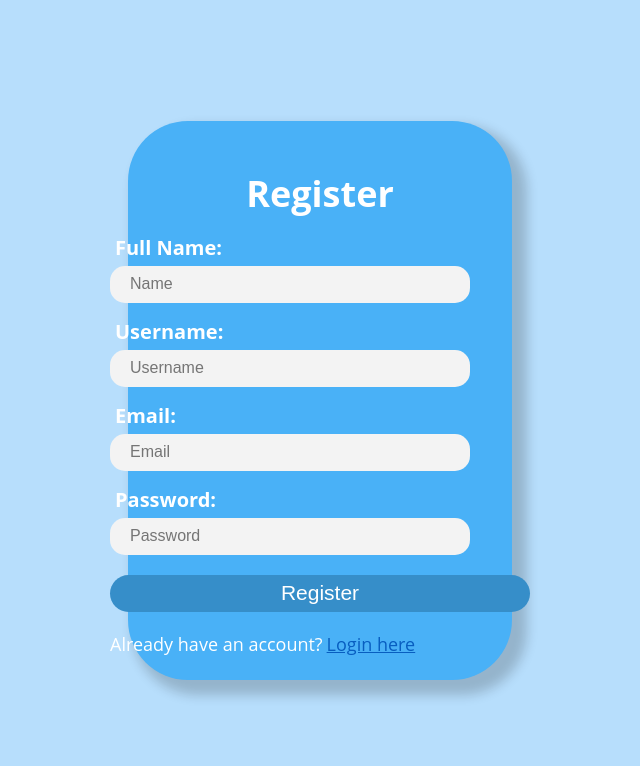
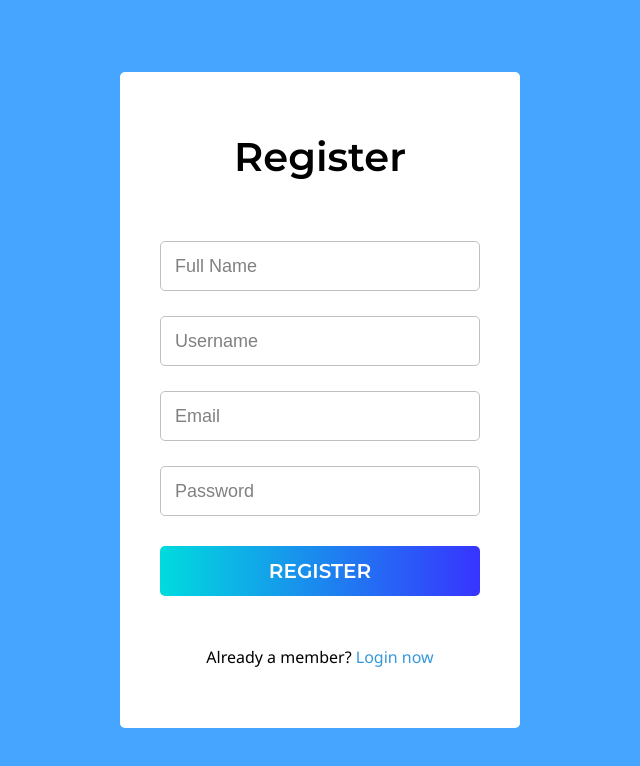
Before and after one commit to mrendi29/dental-patient-schedule, a React (Create React App) app in the folder frontend/: page /register in a window 1280 px wide. Shown: the top 766 px of the page, without its empty margins (320-960 px from the left). Built offline with nearby package versions, Linux system fonts and the light colour scheme; the HTML template or start-up script is replaced by a standard one.

Commit message:
made various UI changes to login and register components

```diff
--- a/frontend/src/App.css
+++ b/frontend/src/App.css
@@ -1,3 +1,11 @@
+@import url('https://fonts.googleapis.com/css?family=Montserrat:600|Noto+Sans|Open+Sans:400,700&display=swap');
+*{
+  margin: 0;
+  padding: 0;
+  border-radius: 5px;
+  box-sizing: border-box;
+}
+
 .App {
   text-align: center;
 }
@@ -17,109 +25,131 @@
   color: #61dafb;
 }
 
-.base-container {
-  width: 100%;
+body{
   height: 100vh;
   display: flex;
-  flex-direction: column;
   align-items: center;
-  vertical-align: top;
+  text-align: center;
+  font-family: sans-serif;
+  justify-content: center;
+  background-color: #46a6ff;
   background-size: cover;
   background-position: center;
-  background-color: #B7DEFC;
-  justify-content: center;
-  font-family: "Open Sans", sans-serif;
 }
 
-.container {
-  min-width: 342px;
-  display: flex;
-  flex-direction: column;
-  justify-content: center;
-  align-items: center;
-  background-color: #49b1f7;
-  box-shadow: 10px 10px 12px 5px rgba(15, 15, 15, 0.2);
-  border-radius: 60px;
+.container{
   position: relative;
-  z-index: 99;
-  width: 30%;
+  width: 400px;
+  background: white;
+  padding: 60px 40px;
 }
 
-.header {
-  font-size: 36px;
-  font-weight: bold;
-  color: #fff;
-  margin-top: 3rem;
-  margin-bottom: 0.5rem;
+header{
+  font-size: 40px;
+  margin-bottom: 60px;
+  font-family: 'Montserrat', sans-serif;
 }
 
-.content {
-  display: flex;
-  flex-direction: column;
-  align-items: center;
-  color: #fff;
+.input-field, form .button{
+  margin: 25px 0;
+  position: relative;
+  height: 50px;
+  width: 100%;
 }
 
-.form {
-  margin-top: 0.5rem;
-  margin-bottom: 0.5rem;
-  display: flex;
-  flex-direction: column;
-  align-items: center;
+.input-field input{
+  height: 100%;
+  width: 100%;
+  border: 1px solid silver;
+  padding-left: 15px;
+  outline: none;
+  font-size: 19px;
+  transition: .4s;
 }
 
-.form-group {
-  flex-shrink: 1;
-  display: flex;
-  flex-direction: column;
-  align-items: flex-start;
+input:focus{
+  border: 1px solid #1DA1F2;
 }
 
-label {
-  font-size: 20px;
-  padding-left: 5px;
-  font-weight: 700;
+.input-field label, span.show{
+  position: absolute;
+  top: 50%;
+  transform: translateY(-50%);
 }
 
-input {
-  margin-top: 5px;
-  margin-bottom: 15px;
-  height: 37px;
-  padding: 0px 20px;
-  font-size: 16px;
-  background-color: #f3f3f3;
-  border: 0;
-  border-radius: 15px;
-  transition: all 250ms ease-in-out;
-  width: 20em;
+.input-field label{
+  left: 15px;
+  pointer-events: none;
+  color: grey;
+  font-size: 18px;
+  transition: .4s;
 }
 
-.btn {
-  position: relative;
-  flex-shrink: 1;
-  margin-bottom: 0.5rem;
-  font-size: 21px;
-  font-weight: 500;
-  padding: 5px 20px;
-  border: 0;
-  background-color: #368ec9;
-  color: #fff;
-  border-radius: 20px;
-  transition: all 250ms ease-in-out;
+span.show{
+  right: 20px;
+  color: #111;
+  font-size: 14px;
+  font-weight: bold;
   cursor: pointer;
+  user-select: none;
+  visibility: hidden;
+  font-family: 'Open Sans', sans-serif;
 }
 
-.text-center {
-  font-size: 18px;
-  font-weight: 500;
-  margin-top: 0.75rem;
-  margin-bottom: 1rem;
+input:valid ~ span.show{
+  visibility: visible;
 }
 
-.redirect{
-  color: #085ec0;
-  font-size: 18px;
-  margin-left: 0.25rem;
-  margin-top: 0.5rem;
-  margin-bottom: 3rem;
+input:focus ~ label,
+input:valid ~ label{
+  transform: translateY(-33px);
+  background: white;
+  font-size: 16px;
+  color: #1DA1F2;
 }
+
+form .button{
+  margin-top: 30px;
+  overflow: hidden;
+  z-index: 111;
+}
+
+.button .inner{
+  position: absolute;
+  height: 100%;
+  width: 300%;
+  left: -100%;
+  z-index: -1;
+  transition: all .4s;
+  background: -webkit-linear-gradient(right,#00dbde,#3734ff,#00dbde,#3734ff);
+}
+
+.button:hover .inner{
+  left: 0;
+}
+
+.button input{
+  width: 100%;
+  height: 100%;
+  border: none;
+  background: none;
+  outline: none;
+  color: white;
+  font-size: 20px;
+  cursor: pointer;
+  font-family: 'Montserrat', sans-serif;
+}
+
+.signup{
+  margin-top: 50px;
+  font-family: 'Noto Sans', sans-serif;
+}
+
+.signup a{
+  color: #3498db;
+  text-decoration: none;
+}
+
+.signup a:hover{
+  text-decoration: underline;
+}
--- a/frontend/src/App.js
+++ b/frontend/src/App.js
@@ -10,8 +10,6 @@ import './App.css';
 import Landing from './components/general/Landing'
 import Login from './components/general/Login'
 import Register from './components/general/Register'
-
-
 
 const App = () => {
   return(
--- a/frontend/src/components/general/Login.jsx
+++ b/frontend/src/components/general/Login.jsx
@@ -37,54 +37,53 @@ class Login extends Component {
         let { username, password } = userData;
 
         // call login authtencator here
+        console.log('redirecting')
+
+        //this.props.history.push('/');
 
     }
 
+
+
     render(){
         let { username, password } = this.state
+
         return(
-            <div className='base-container'>
+            <body>
                 <div className='container'>
-                    <div className='header'>Login</div>
-
-                    <div className='content'>
-                        <div className='form'>
+                    <header>Login</header>
                     <form onSubmit={this.onSubmit}>
-                                <div className='form-group'>
-                                    <label htmlFor="username">Username:</label>
-                                    <input type='text'
-                                        placeholder='Username'
+                        <div class="input-field">
+                            <input type="text"
+                                required
                                 id='username'
-                                        className='text-input'
                                 onChange={this.onChange}
                                 value={username}
                             />
+                            <label>Email or Username</label>
                         </div>
-
-                                <div className='form-group'>
-                                    <label htmlFor="password">Password:</label>
-                                    <input type='text'
-                                        placeholder='Password'
+                        <div class="input-field">
+                            <input class="pswrd"
+                                type="password"
                                 id='password'
-                                        className='text-input'
+                                required
                                 onChange={this.onChange}
                                 value={password}
                             />
+                            <label>Password</label>
                         </div>
-
-                                <input type="submit" className='btn' value='Log In' />
-
-                                <div className='text-center'>
-                                    Don't have an account yet?
-                                    <Link className='redirect' to='/register'>
-                                        Register here
-                                    </Link>
+                        <div class="button">
+                            <div class="inner"></div>
+                            <a href="/register">
+                                <input type="submit" value='LOGIN' />
+                            </a>
                         </div>
                     </form>
+                    <div class="signup">
+                        Not a member? <a href="/register">Signup now</a>
                     </div>
                 </div>
-                </div>
-            </div>
+            </body>
         );
     }
 }
--- a/frontend/src/components/general/Register.jsx
+++ b/frontend/src/components/general/Register.jsx
@@ -44,67 +44,57 @@ class Register extends Component {
     render(){
         let { fullName, username, email, password } = this.state;
         return(
-            <div className='base-container'>
+            <body>
                 <div className='container'>
-                    <div className='header'>Register</div>
-
-                    <div className='content'>
-                        <div className='form'>
+                    <header>Register</header>
                     <form onSubmit={this.onSubmit}>
-                                <div className="form-group">
-                                    <label htmlFor="full name">Full Name:</label>
-                                    <input type = 'text'
-                                    placeholder='Name'
+                        <div class="input-field">
+                            <input type="text"
+                                required
                                 id='fullName'
                                 onChange={this.onChange}
                                 value={fullName}
                             />
+                            <label>Full Name</label>
                         </div>
-
-                                <div className="form-group">
-                                    <label htmlFor="username">Username:</label>
-                                    <input type = 'text'
-                                    placeholder='Username'
+                        <div class="input-field">
+                            <input type="text"
+                                required
                                 id='username'
                                 onChange={this.onChange}
                                 value={username}
                             />
+                            <label>Username</label>
                         </div>
-
-                                <div className="form-group">
-                                    <label htmlFor="email">Email:</label>
-                                    <input type = 'text'
-                                    placeholder='Email'
+                        <div class="input-field">
+                            <input type="text"
+                                required
                                 id='email'
                                 onChange={this.onChange}
                                 value={email}
                             />
+                            <label>Email</label>
                         </div>
-
-                                <div className="form-group">
-                                    <label htmlFor="password">Password:</label>
-                                    <input type = 'password'
-                                    placeholder='Password'
+                        <div class="input-field">
+                            <input class="pswrd"
+                                type="password"
                                 id='password'
+                                required
                                 onChange={this.onChange}
                                 value={password}
                             />
+                            <label>Password</label>
                         </div>
-
-                                <input type='submit' className='btn' value='Register'/>
-
-                                <div className='text-center'>
-                                    Already have an account?
-                                    <Link className='redirect' to='/login'>
-                                        Login here
-                                    </Link>
+                        <div class="button">
+                            <div class="inner"></div>
+                            <input type="submit" value='REGISTER' />
                         </div>
-
                     </form>
+                    <div class="signup">
+                        Already a member? <a href="/login">Login now</a>
                     </div>
                 </div>
-                </div>
-            </div>
+            </body>
         );
     }
 }
```
Also changed, not shown: 1 other file (tests, documents, lock files or other folders). Lines whose indentation alone changed are shown as unchanged.
